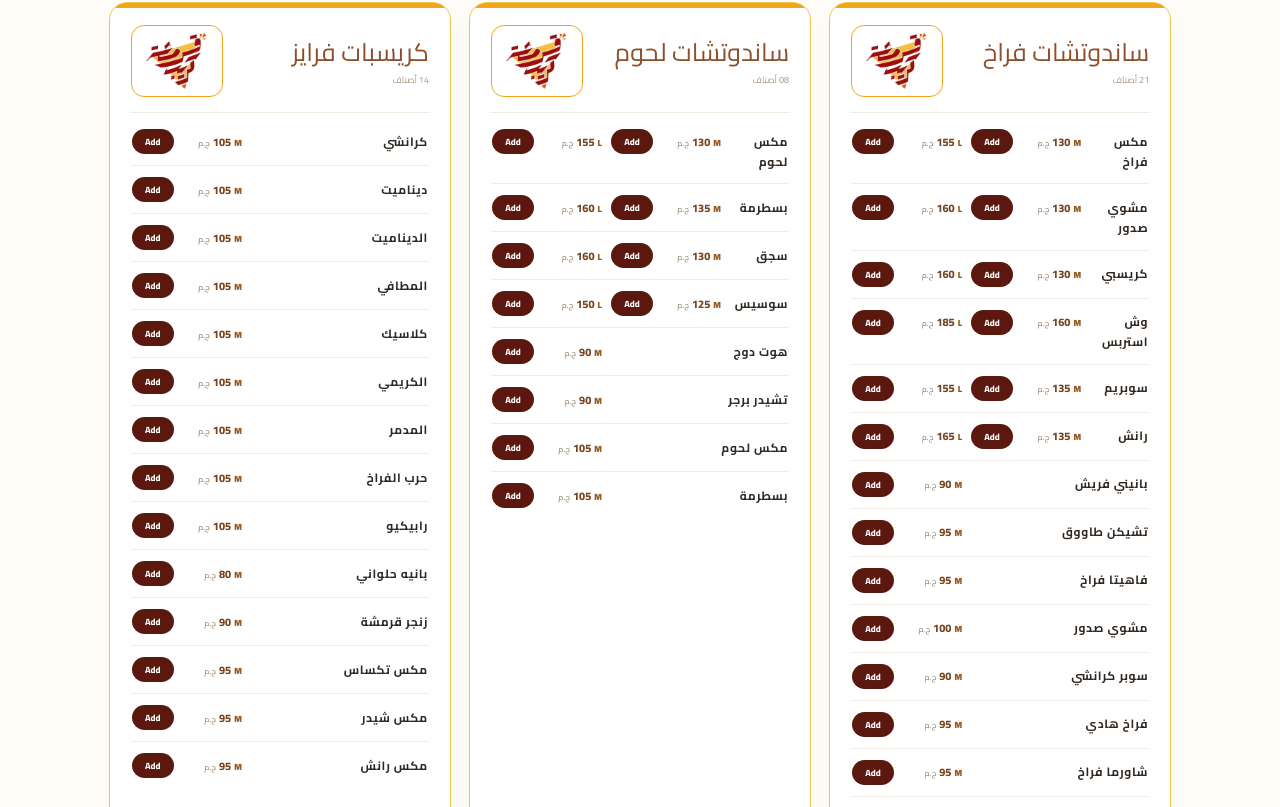
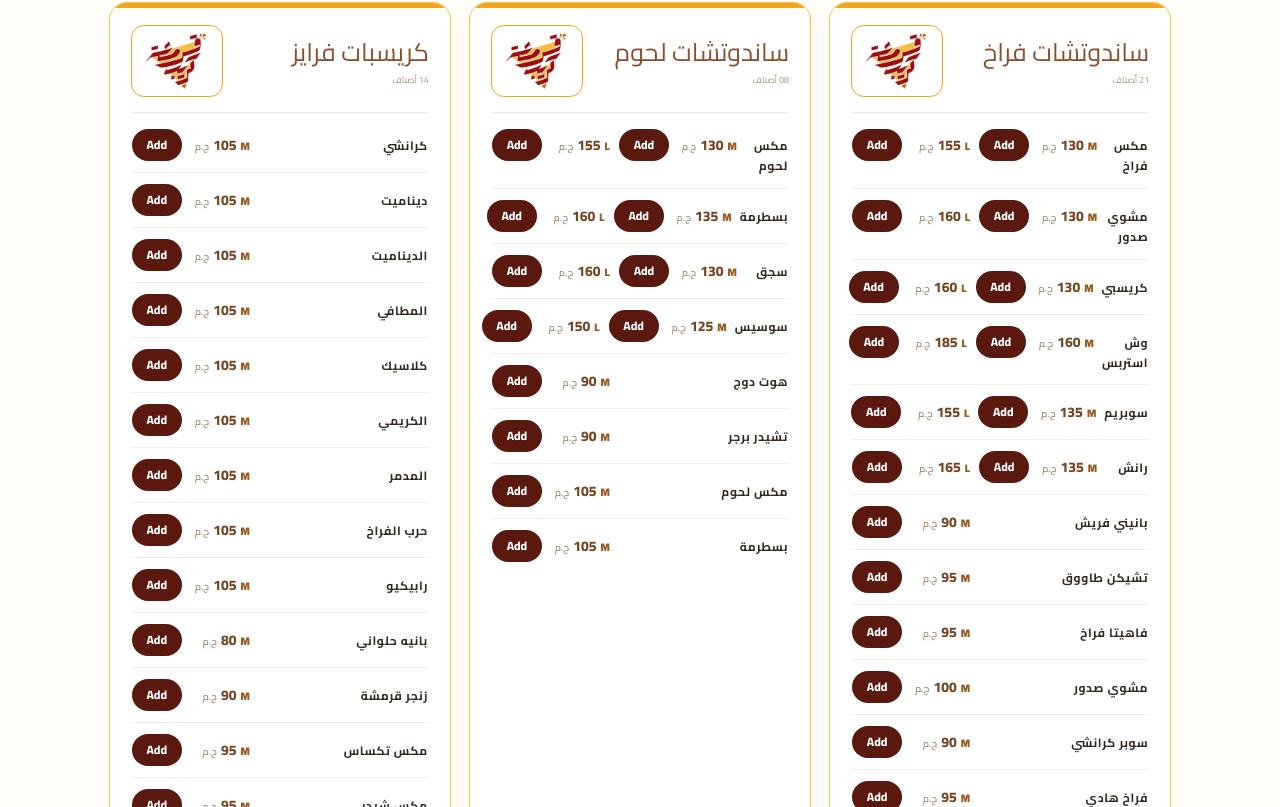
Before and after one commit to mabofard1-source/Karmasha-Resturant, a React (Vite) app: page / in a window 1280 px wide. Shown: the part 1193-2000 px from the top of the page. Built offline with nearby package versions, Linux system fonts and the light colour scheme; no server answers; the database is empty; a web font is replaced by a local one.

Commit message:
Enlarge menu prices and add controls

```diff
--- a/src/karmasha.css
+++ b/src/karmasha.css
@@ -1259,3 +1259,37 @@ button:active,
     background: #5b180f;
   }
 }
+
+/* Make menu prices and add controls easier to see and tap. */
+.kc-size-option .item-price {
+  gap: 4px;
+  font-size: 14px;
+}
+
+.kc-size-option .item-price small:first-child {
+  font-size: 11px;
+}
+
+.kc-size-option .item-price small:last-child {
+  font-size: 10px;
+}
+
+.kc-size-option .qc-add {
+  min-width: 50px;
+  height: 32px;
+  min-height: 32px;
+  padding: 0 10px;
+  font-size: 12px;
+}
+
+.kc-size-option .qc-btn {
+  width: 30px;
+  height: 30px;
+  min-width: 30px;
+  font-size: 20px;
+}
+
+.kc-size-option .qc-qty {
+  min-width: 18px;
+  font-size: 13px;
+}
```
